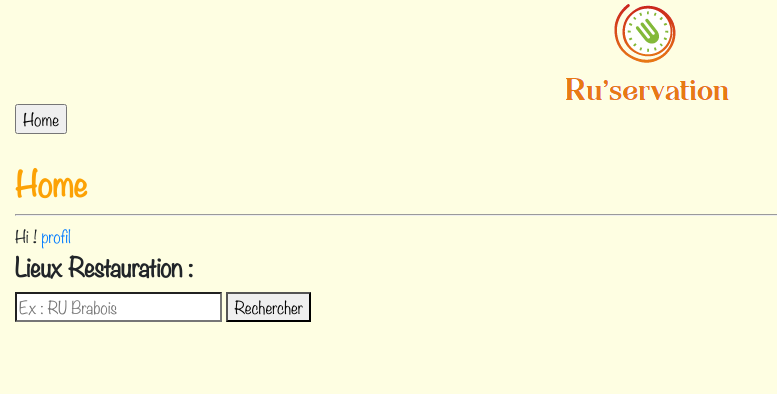
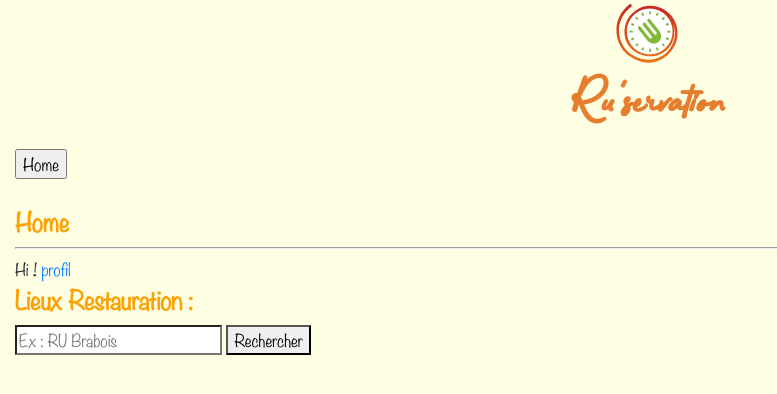
Before and after one commit to BlackShack24/Ru-servation, a Django app: template Ruservation/appPrincipale/templates/appPrincipale/home.html in a window 1280 px wide. Shown: the top 394 px of the page, without its empty margins (0-777 px from the left). Run offline with Django 3.2, Linux system fonts and the light colour scheme; the template is opened without the code that fills it, so the values that code supplies are empty; some libraries are stand-ins or nearby versions.

Commit message:
CSS modifs

```diff
--- a/Ruservation/appPrincipale/static/css/appPrincipale.css
+++ b/Ruservation/appPrincipale/static/css/appPrincipale.css
@@ -2,6 +2,11 @@
     font-family: "Noteworthy";
     src: url("../police/Noteworthy-Lt.ttf");
 }
+@font-face {
+    font-family: "Bahagia";
+    src: url("../police/Bahagia.ttf");
+}
+
 
 body {
     padding-left: 15px;
@@ -9,7 +14,7 @@ body {
     background-color: #fefee2;
 }
 
-h1 {
+h2 {
 	color: #FCA205;
 }
 
@@ -18,3 +23,10 @@ img.logo {
    margin-left: auto;
    margin-right: auto;
 }
+
+h1 {
+   font-size: 50px;
+   font-family: "Bahagia";
+   color: #e67e30;
+   text-align: center;
+}
--- a/Ruservation/appPrincipale/templates/appPrincipale/base.html
+++ b/Ruservation/appPrincipale/templates/appPrincipale/base.html
@@ -11,13 +11,14 @@
 </head>
 <body>
   <header>
-    <img class="logo" src="{% static 'img/logo.png' %}" alt="Logo">
+    <img class="logo" src="{% static 'img/logo2.png' %}" alt="Logo">
+    <h1>Ru'servation</h1>
     <div>
     <form action="/appPrincipale/home/" method="get">
          <input type="submit" value="Home"/>
     </form>
   </div><br>
-    <h1>{% block title %}{% endblock %}</h1>
+    <h2>{% block title %}{% endblock %}</h2>
   </header>
   <hr>
   <main>
```
Also changed, not shown: Ruservation/appPrincipale/static/img/logo2.png (added).
